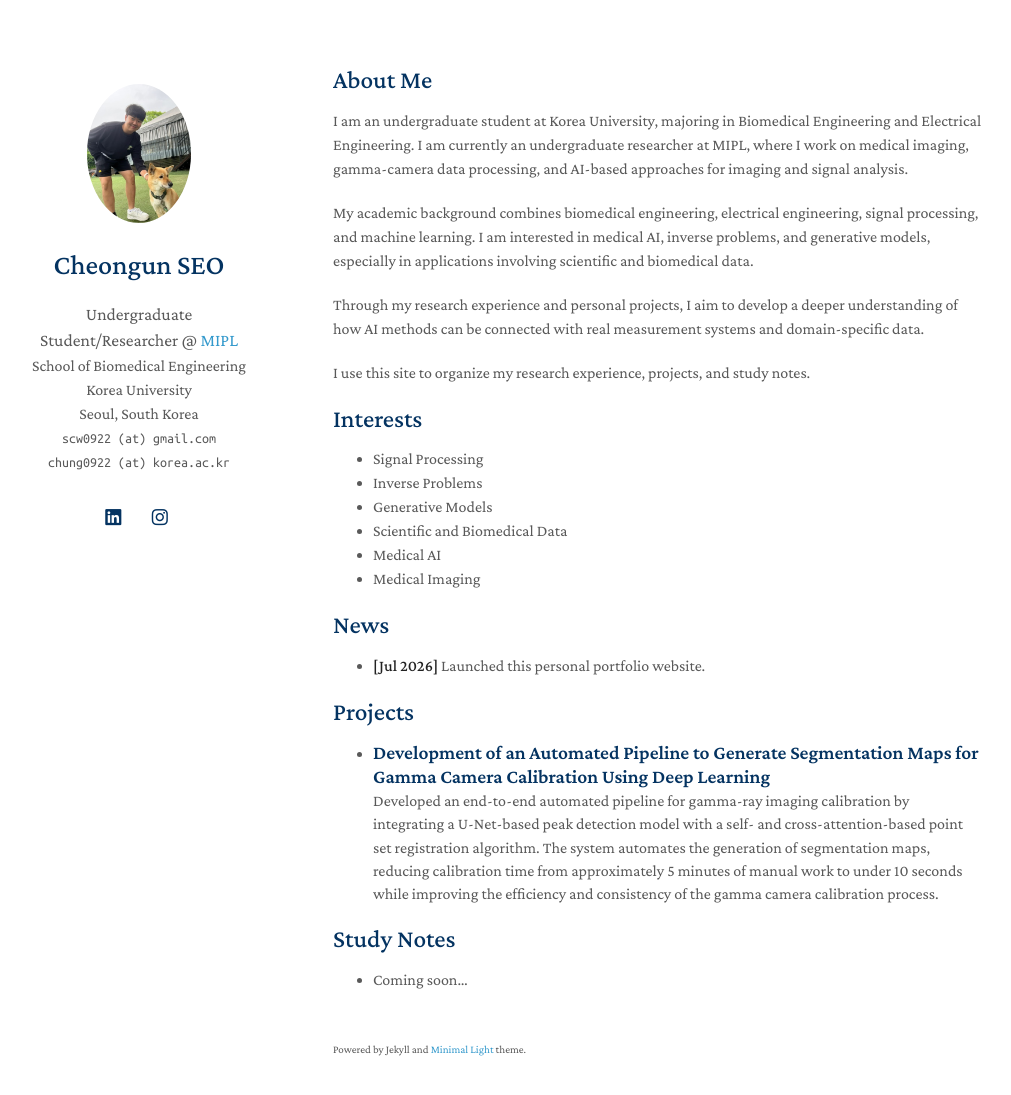
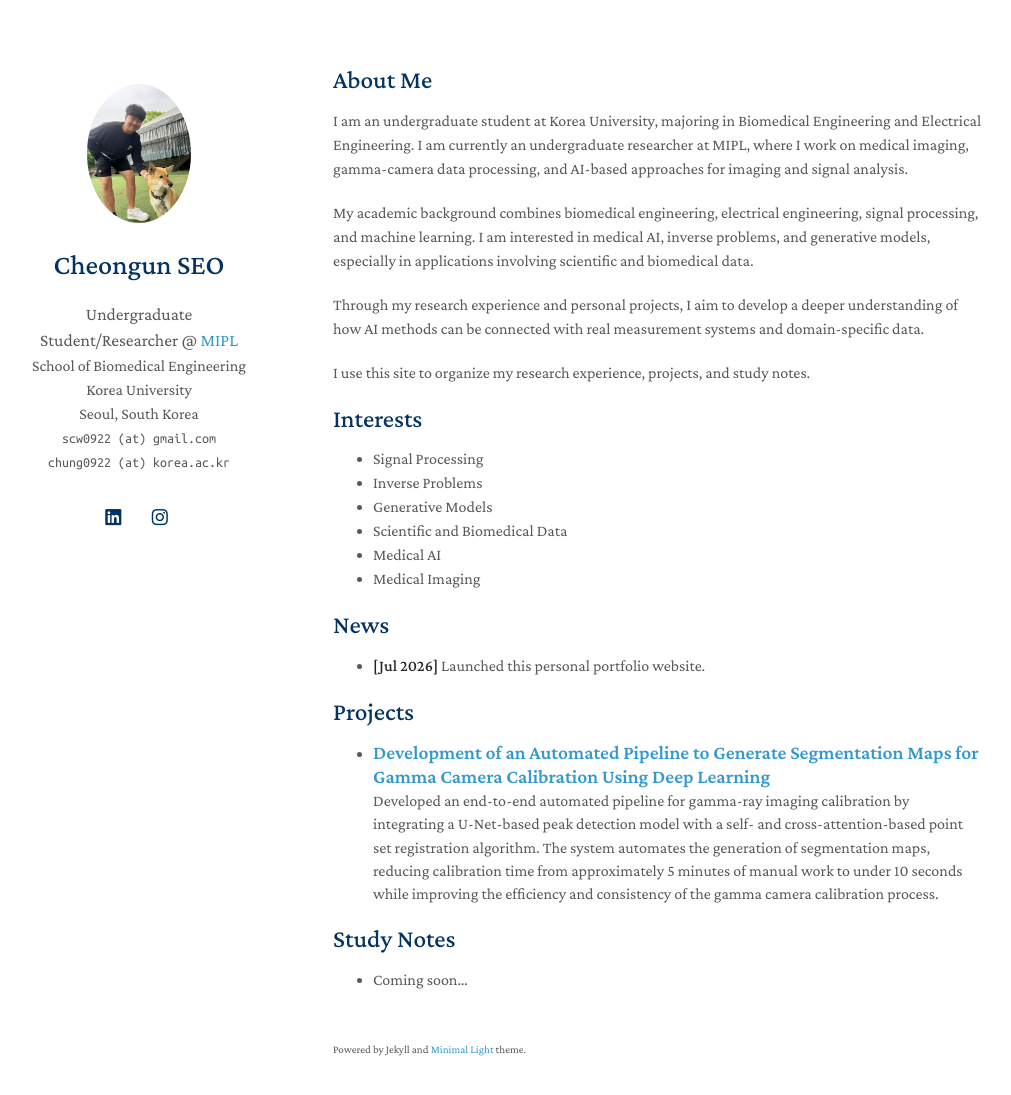
Before and after one commit to SeoCheongun/blog, a Jekyll site: the page built from index.md, in a window 1280 px wide and 1130 px high. Shown: the top 1095 px of the window, without its empty margins (137-1148 px from the left). Built offline with Jekyll 4.4.1, drawn with Linux system fonts in a browser that asks for light colours; a style sheet for code colours, icons or effects is not loaded; our own code applies the rules of GitHub Pages for plain Markdown files.

Commit message:
Lighten project title color

```diff
--- a/assets/css/style-no-dark-mode.scss
+++ b/assets/css/style-no-dark-mode.scss
@@ -14,7 +14,7 @@
 
 .project-title {
   display: block;
-  color: #043361;
+  color: #39c;
   font-size: 1.22rem;
   font-weight: 700;
   line-height: 1.25;
--- a/assets/css/style.scss
+++ b/assets/css/style.scss
@@ -14,7 +14,7 @@
 
 .project-title {
   display: block;
-  color: #043361;
+  color: #39c;
   font-size: 1.22rem;
   font-weight: 700;
   line-height: 1.25;
```
